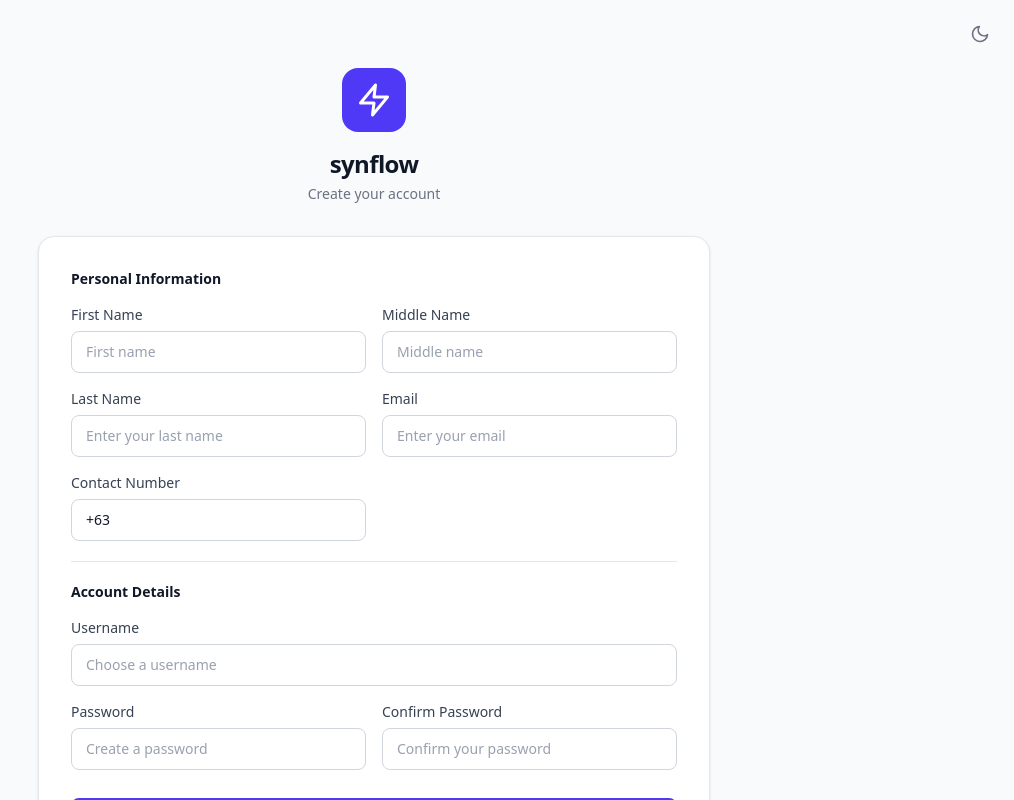
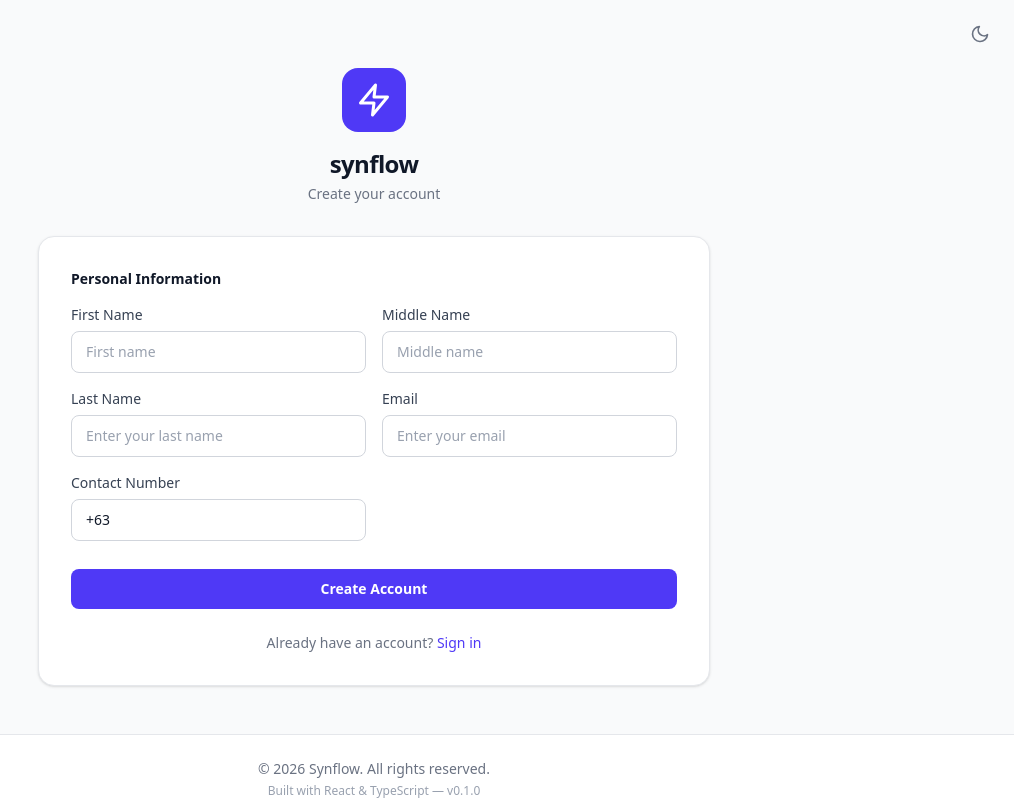
Before and after one commit to JosephGenio/synflow, a React (Vite) app in the folder packages/app/: page / in a window 1280 px wide. Both pictures are taken after a click on the button "Sign up". Shown: the top 800 px of the page, without its empty margins (266-1280 px from the left). Built offline with nearby package versions, Linux system fonts and the light colour scheme.

Commit message:
Remove the Username and password Part of the registration

```diff
--- a/packages/app/src/RegistrationScreen.tsx
+++ b/packages/app/src/RegistrationScreen.tsx
@@ -13,9 +13,6 @@ interface RegistrationFormData {
   lastName: string
   email: string
   contactNumber: string
-  username: string
-  password: string
-  confirmPassword: string
 }
 
 const inputClass = 'w-full px-3.5 py-2.5 rounded-lg border text-sm text-gray-900 dark:text-white placeholder-gray-400 dark:placeholder-gray-500 bg-white dark:bg-gray-700 focus:outline-none focus:ring-2 focus:ring-indigo-500 focus:border-transparent transition-colors'
@@ -27,7 +24,6 @@ export default function RegistrationScreen({ onRegister, onBackToLogin }: Regist
   const {
     register,
     handleSubmit,
-    watch,
     getValues,
     formState: { errors },
   } = useForm<RegistrationFormData>({
@@ -188,66 +184,6 @@ export default function RegistrationScreen({ onRegister, onBackToLogin }: Regist
                 </div>
               </div>
 
-              {/* Separator */}
-              <hr className="border-gray-200 dark:border-gray-700" />
-
-              {/* Account Details */}
-              <div>
-                <h2 className="text-sm font-semibold text-gray-900 dark:text-white mb-4">Account Details</h2>
-                <div className="grid grid-cols-1 lg:grid-cols-2 gap-5 lg:gap-4">
-                  {/* Username */}
-                  <div className="lg:col-span-2">
-                    <label htmlFor="regUsername" className="block text-sm font-medium text-gray-700 dark:text-gray-300 mb-1.5">
-                      Username
-                    </label>
-                    <input
-                      id="regUsername"
-                      type="text"
-                      autoComplete="username"
-                      placeholder="Choose a username"
-                      className={errors.username ? inputError : inputDefault}
-                      {...register('username', { required: 'Username is required' })}
-                    />
-                    {errors.username && <p className="mt-1 text-sm text-red-600 dark:text-red-400">{errors.username.message}</p>}
-                  </div>
-
-                  {/* Password */}
-                  <div>
-                    <label htmlFor="regPassword" className="block text-sm font-medium text-gray-700 dark:text-gray-300 mb-1.5">
-                      Password
-                    </label>
-                    <input
-                      id="regPassword"
-                      type="password"
-                      autoComplete="new-password"
-                      placeholder="Create a password"
-                      className={errors.password ? inputError : inputDefault}
-                      {...register('password', { required: 'Password is required' })}
-                    />
-                    {errors.password && <p className="mt-1 text-sm text-red-600 dark:text-red-400">{errors.password.message}</p>}
-                  </div>
-
-                  {/* Confirm Password */}
-                  <div>
-                    <label htmlFor="confirmPassword" className="block text-sm font-medium text-gray-700 dark:text-gray-300 mb-1.5">
-                      Confirm Password
-                    </label>
-                    <input
-                      id="confirmPassword"
-                      type="password"
-                      autoComplete="new-password"
-                      placeholder="Confirm your password"
-                      className={errors.confirmPassword ? inputError : inputDefault}
-                      {...register('confirmPassword', {
-                        required: 'Please confirm your password',
-                        validate: (value) => value === watch('password') || 'Passwords do not match',
-                      })}
-                    />
-                    {errors.confirmPassword && <p className="mt-1 text-sm text-red-600 dark:text-red-400">{errors.confirmPassword.message}</p>}
-                  </div>
-                </div>
-              </div>
-
               {/* Submit */}
               <button
                 type="submit"
```
